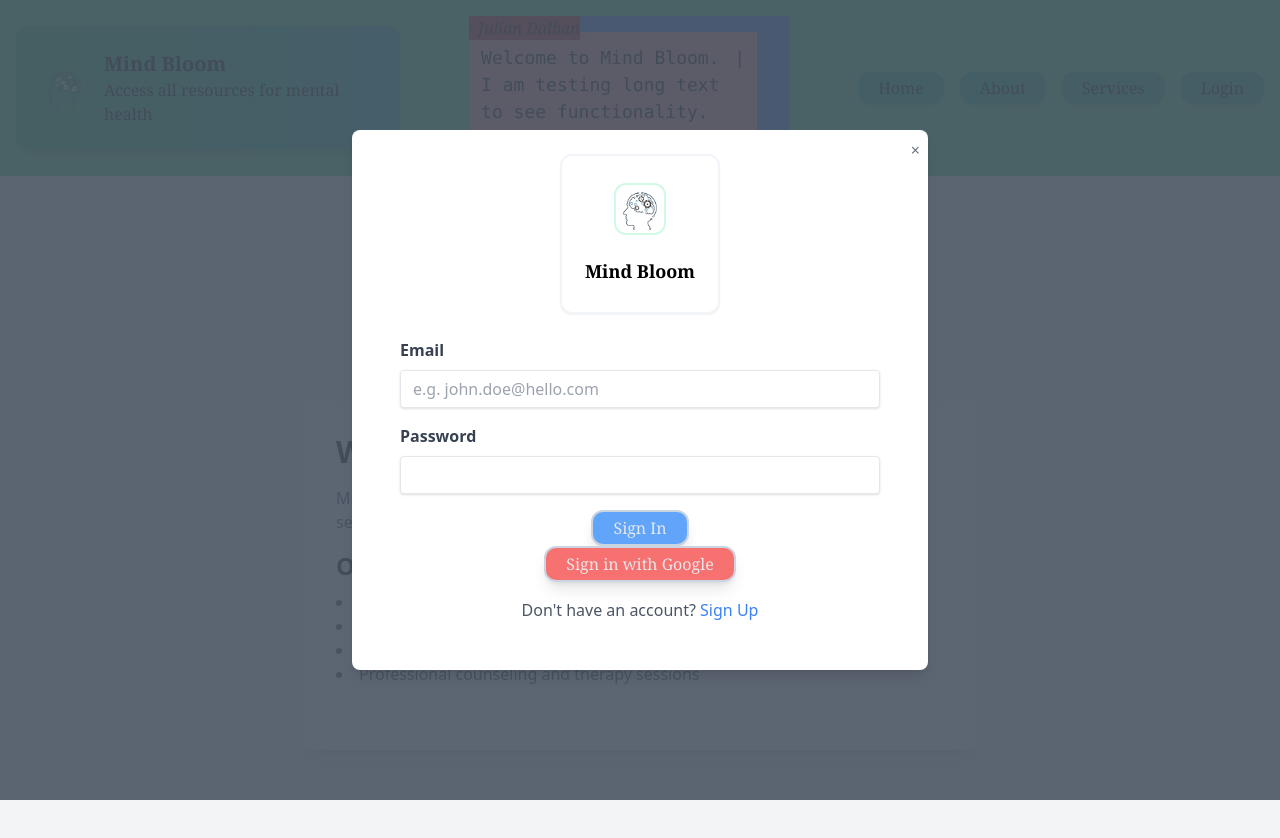
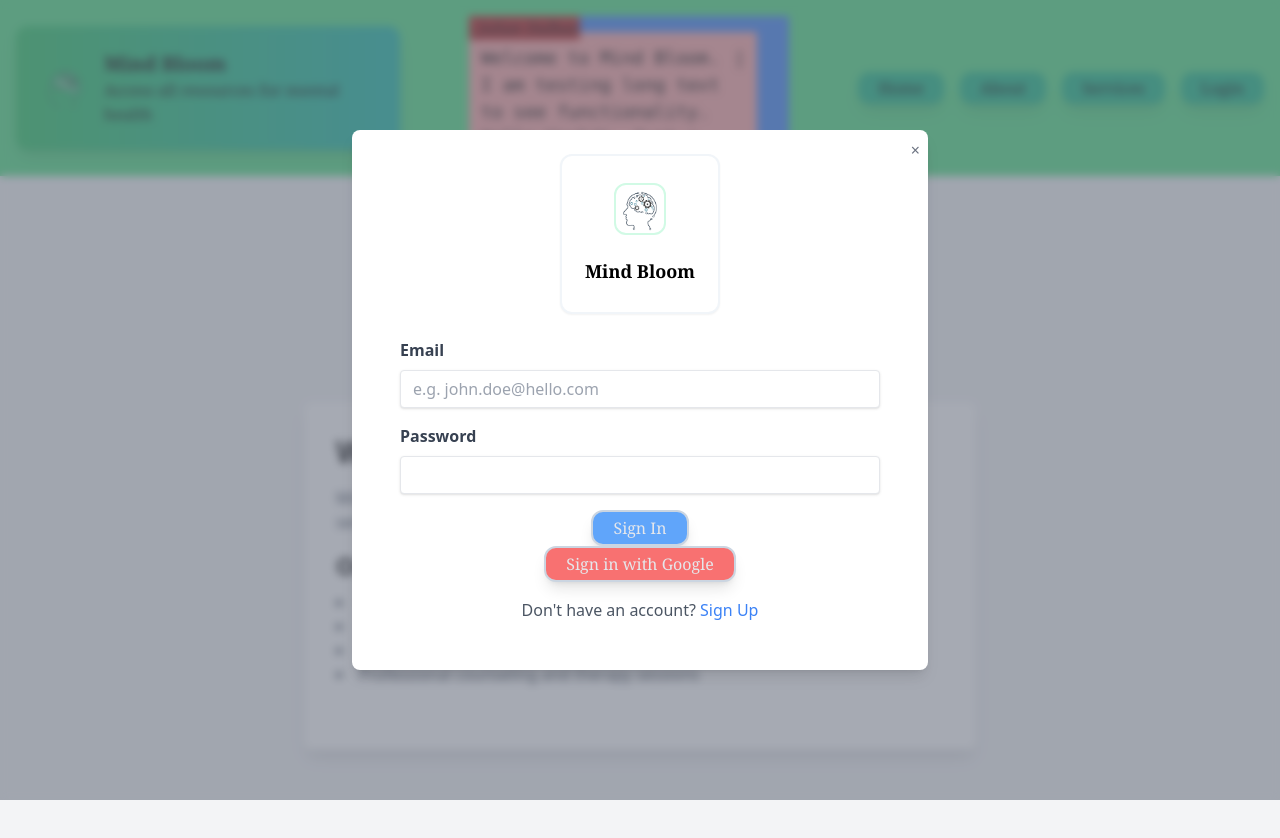
Before and after one commit to julianDalban/mental-health-app, a React (Create React App) app in the folder mind-bloom/: page / in a window 1280 px wide. Both pictures are taken after a click on the button "Login". Shown: the top 838 px of the page. Built offline with nearby package versions, Linux system fonts and the light colour scheme; no server answers.

Commit message:
Styling the TypeText Component + slight change to blurring functionality of the OverlayModal.

```diff
--- a/mind-bloom/src/components/OverlayModal.js
+++ b/mind-bloom/src/components/OverlayModal.js
@@ -5,7 +5,7 @@ function Modal({isOpen, onClose, children}){
     if (!isOpen) return null;
 
     return (
-        <div className="fixed inset-0 z-50 flex items-center justify-center bg-black bg-opacity-90 bg-gray-600">
+        <div className="fixed inset-0 z-50 flex items-center justify-center backdrop-blur-sm bg-black bg-opacity-60 bg-gray-500">
             <div className="bg-white p-6 w-[36rem] rounded-lg shadow-lg relative">
                 <LogoNoText />
                 <button onClick={onClose} className="absolute top-2 right-2 text-gray-500 hover:text-gray-700">
--- a/mind-bloom/src/components/TextType.js
+++ b/mind-bloom/src/components/TextType.js
@@ -4,7 +4,7 @@ import { TypeAnimation } from "react-type-animation";
 const TextType = ({text, author}) => {
     return(
         <div className="flex justify-between items-center relative bg-blue-500 h-[9rem] w-[20rem]">
-            <div className="absolute bottom-0 bg-red-300 h-[8rem] w-[18rem] p-3 line-clamp-4 text-clip hover:line-clamp-none">
+            <div className="absolute bottom-0 bg-red-300 h-[8rem] w-[18rem] p-3 line-clamp-4 hover:line-clamp-none">
                 <TypeAnimation
                     sequence={[
                         //Text goes here
```
